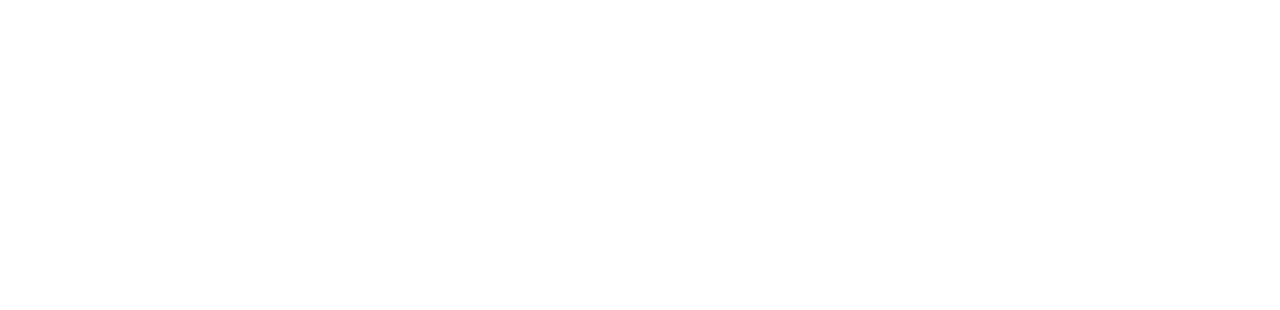
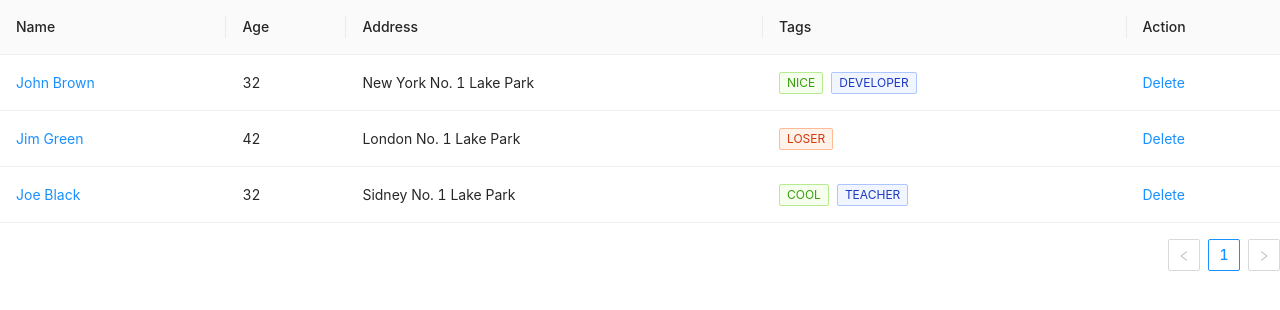
Before and after one commit to antoniocra04/standart-table, a React (Create React App) app: page / in a window 1280 px wide. Shown: the top 310 px of the page. Built offline with nearby package versions, Linux system fonts and the light colour scheme.

Commit message:
feature: add StandartTableExample

```diff
--- a/src/App.tsx
+++ b/src/App.tsx
@@ -1,11 +1,8 @@
 import React from 'react';
+import { StandartTableExample } from '../src/ui/organisms/StandartTableExample';
 
 const App: React.FC = () => {
-  return (
-    <div className="App">
-      <a></a>
-    </div>
-  );
+  return <StandartTableExample />;
 };
 
 export default App;
--- /dev/null
+++ b/src/ui/organisms/StandartTableExample.tsx
@@ -0,0 +1,79 @@
+import React from 'react';
+import { Tag, Space } from 'antd';
+import { StandartTable } from '../molecules/StandartTable';
+
+const data = [
+  {
+    key: '1',
+    name: 'John Brown',
+    age: 32,
+    address: 'New York No. 1 Lake Park',
+    tags: ['nice', 'developer'],
+  },
+  {
+    key: '2',
+    name: 'Jim Green',
+    age: 42,
+    address: 'London No. 1 Lake Park',
+    tags: ['loser'],
+  },
+  {
+    key: '3',
+    name: 'Joe Black',
+    age: 32,
+    address: 'Sidney No. 1 Lake Park',
+    tags: ['cool', 'teacher'],
+  },
+];
+
+const columns = [
+  {
+    title: 'Name',
+    dataIndex: 'name',
+    key: 'name',
+    render: (text: string) => <a>{text}</a>,
+  },
+  {
+    title: 'Age',
+    dataIndex: 'age',
+    key: 'age',
+  },
+  {
+    title: 'Address',
+    dataIndex: 'address',
+    key: 'address',
+  },
+  {
+    title: 'Tags',
+    key: 'tags',
+    dataIndex: 'tags',
+    render: (tags: string[]) => (
+      <>
+        {tags.map((tag) => {
+          let color = tag.length > 5 ? 'geekblue' : 'green';
+          if (tag === 'loser') {
+            color = 'volcano';
+          }
+          return (
+            <Tag color={color} key={tag}>
+              {tag.toUpperCase()}
+            </Tag>
+          );
+        })}
+      </>
+    ),
+  },
+  {
+    title: 'Action',
+    key: 'action',
+    render: () => (
+      <Space size="middle">
+        <a>Delete</a>
+      </Space>
+    ),
+  },
+];
+
+export const StandartTableExample: React.FC = () => {
+  return <StandartTable dataSource={data} columns={columns} />;
+};
```
Also changed, not shown: src/ui/molecules/standartTable/interfaces.ts (+3 -10 lines), src/ui/molecules/standartTable/index.tsx (renamed from src/ui/molecules/standartTable/standartTable.tsx).
